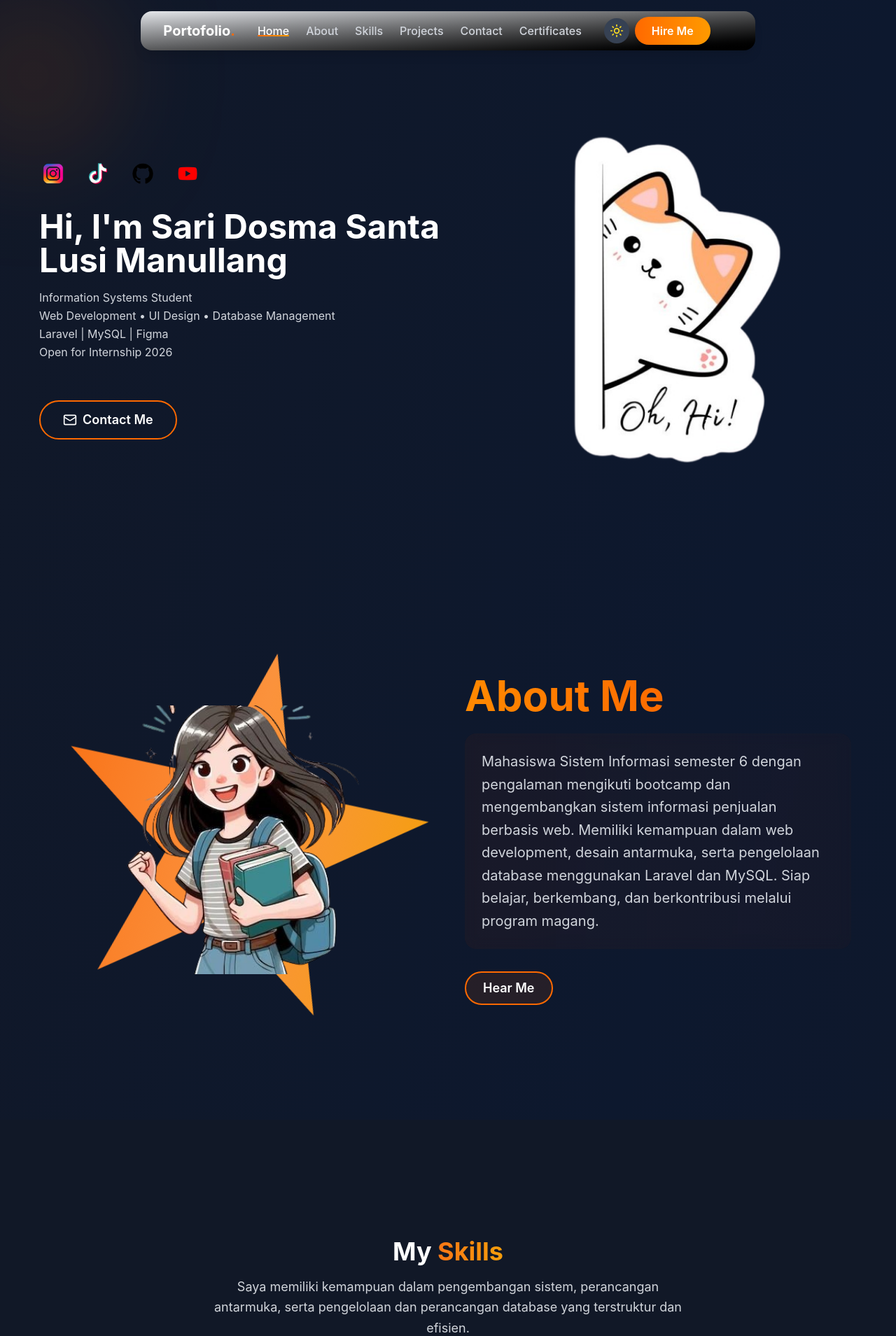
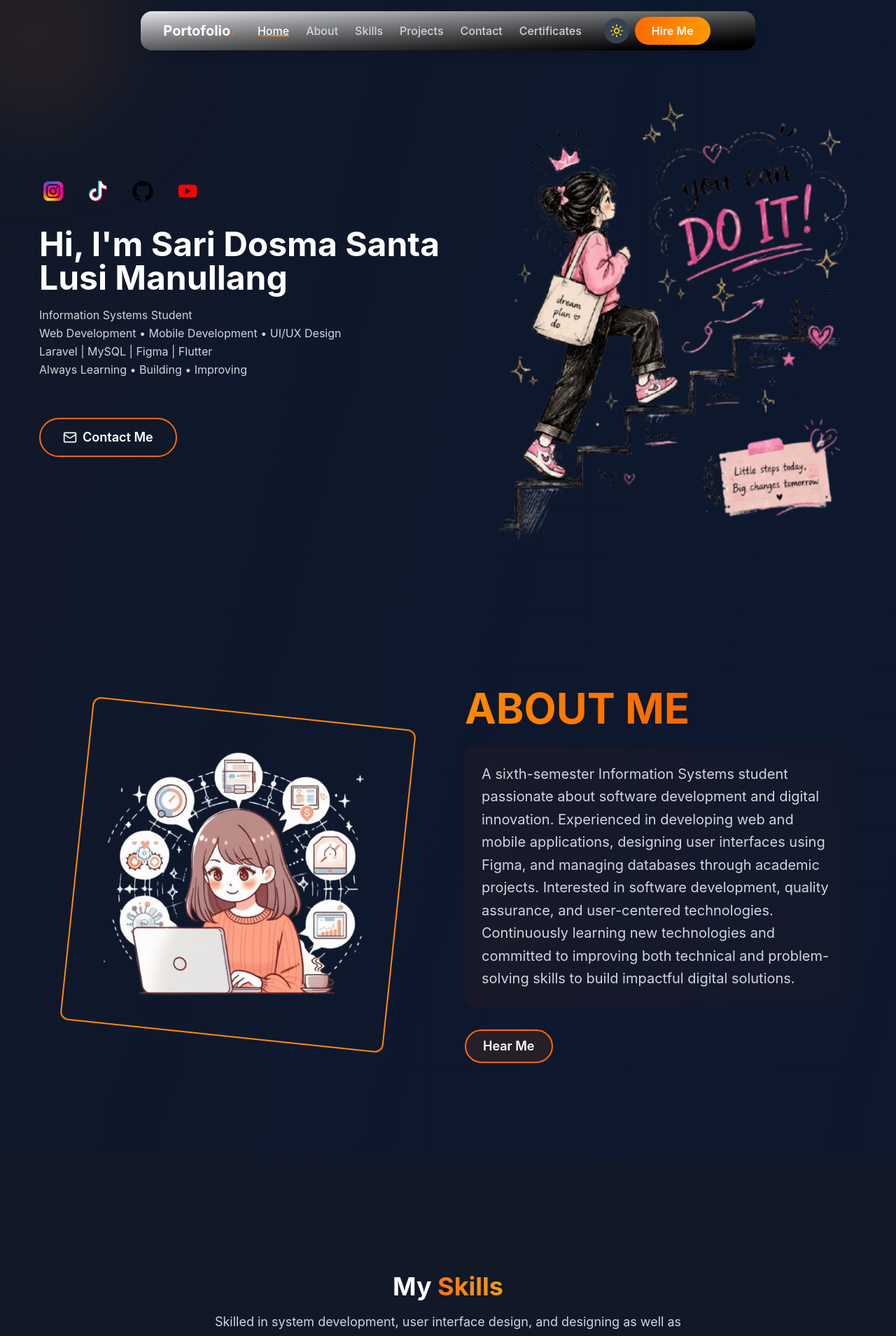
Before and after one commit to Saridsl00/Portfoliosdsl, a React (Vite) app: page / in a window 1280 px wide. Shown: the top 1909 px of the page at 70% size. Built offline with nearby package versions, Linux system fonts and the light colour scheme.

Commit message:
update project

```diff
--- a/src/components/About.jsx
+++ b/src/components/About.jsx
@@ -13,11 +13,10 @@ const About = ({darkMode}) => {
                 className="flex flex-wrap justify-center gap-4 relative order-2 lg:order-1">
                     <div className="relative w-75 h-75 lg:w-96 lg:h-96">
                         {/* image */}
-                        <div className="absolute -inset-6 lg:-inset-20 bg-linear-to-r
-                        from-[#f97316] via-[#fb923c] to-[#f59e0b] rotate-12 star-shape z-0"
-                        data-aos = 'zoom-in'
-                        data-aos-delay='600'>
-                        </div>
+                        <div className="absolute -inset-6 lg:-inset-10 border-2 border-orange-400 rounded-xl rotate-6 z-0"
+data-aos='zoom-in'
+data-aos-delay='600'>
+</div>
                         <img
                         src={about}
                         alt="About Image"
@@ -36,7 +35,7 @@ const About = ({darkMode}) => {
                         to-orange-600 bg-clip-text'
                         data-aos='fade-up'
                         data-aos-delay='400'>
-                            About Me
+                            ABOUT ME
                         </h1>
                     </header>
                     <p className={`text-sm sm:text-base lg:text-lg xl:text-xl mb-6
@@ -45,10 +44,13 @@ const About = ({darkMode}) => {
                         backdrop-blur-sm ${darkMode ? 'text-gray-300' : 'text-gray-700'}`}
                         data-aos='fade-up'
                         data-aos-delay='500'>
-                        Mahasiswa Sistem Informasi semester 6 dengan pengalaman mengikuti bootcamp dan
-                        mengembangkan sistem informasi penjualan berbasis web. Memiliki kemampuan dalam
-                        web development, desain antarmuka, serta pengelolaan database menggunakan Laravel
-                        dan MySQL. Siap belajar, berkembang, dan berkontribusi melalui program magang.
+                        A sixth-semester Information Systems student passionate
+                        about software development and digital innovation. Experienced in
+                        developing web and mobile applications, designing user interfaces using
+                        Figma, and managing databases through academic projects. Interested in software
+                        development, quality assurance, and user-centered technologies. Continuously learning
+                        new technologies and committed to improving both technical and problem-solving skills to build
+                        impactful digital solutions.
                     </p>
                     {/* <div
                     className='flex flex-wrab justify-center lg:justify-start gap-4
--- a/src/components/Hero.jsx
+++ b/src/components/Hero.jsx
@@ -5,6 +5,7 @@ import youtube from '../assets/youtube.png'
 import hero from '../assets/hero.png'
 import hi from '../assets/hi.png'
 import CV from '../assets/CV.jpg'
+import Home from '../assets/home.png'
 import { DownloadIcon, Mail } from 'lucide-react'
 
 const Hero = ({ darkMode }) => {
@@ -146,9 +147,9 @@ const Hero = ({ darkMode }) => {
                         data-aos='fade-up'
                         data-aos-delay='600'>
                         <span className="block">Information Systems Student</span>
-                        <span className="block">Web Development • UI Design • Database Management</span>
-                        <span className="block">Laravel | MySQL | Figma</span>
-                        <span className="block">Open for Internship 2026</span>
+                        <span className="block">Web Development • Mobile Development • UI/UX Design</span>
+                        <span className="block">Laravel | MySQL | Figma | Flutter</span>
+                        <span className="block">Always Learning • Building • Improving</span>
                         </p>
 
                         {/* BUTTONS */}
@@ -188,7 +189,7 @@ const Hero = ({ darkMode }) => {
                         <div className='relative w-4/5 sm:w-3/4 lg:w-full'>
                             <div className='relative overflow-hidden'>
                                 <img
-                                    src={hero}
+                                    src={Home}
                                     alt="Hero Image"
                                     className='w-full h-auto object-cover transform
                                     hover:scale-105 transition-transform duration-500'
--- a/src/components/Projects.jsx
+++ b/src/components/Projects.jsx
@@ -82,8 +82,9 @@ const Project = ({ darkMode }) => {
               color: darkMode ? '#d1d5db' : '#6b7280'
             }}
           >
-            Kumpulan proyek yang telah saya kembangkan sebagai bentuk penerapan
-            kemampuan dalam pengembangan sistem, perancangan database, dan pembuatan aplikasi.
+            A collection of projects demonstrating my experience in system
+            development, database design, and application development through academic
+            and personal projects.
           </p>
         </div>
 
--- a/src/components/Skill.jsx
+++ b/src/components/Skill.jsx
@@ -58,9 +58,8 @@ const Skill = ({ darkMode }) => {
                         style={{
                             color: darkMode ? '#d1d5db' : '#4b5563'
                         }}>
-                            Saya memiliki kemampuan dalam pengembangan sistem,
-                            perancangan antarmuka, serta pengelolaan dan perancangan
-                            database yang terstruktur dan efisien.
+                            Skilled in system development, user interface design,
+                            and designing as well as managing structured and efficient databases.
                         </p>
                     </div>
                     <div
```
Also changed, not shown: src/assets/about.png, src/assets/home.png (added).
